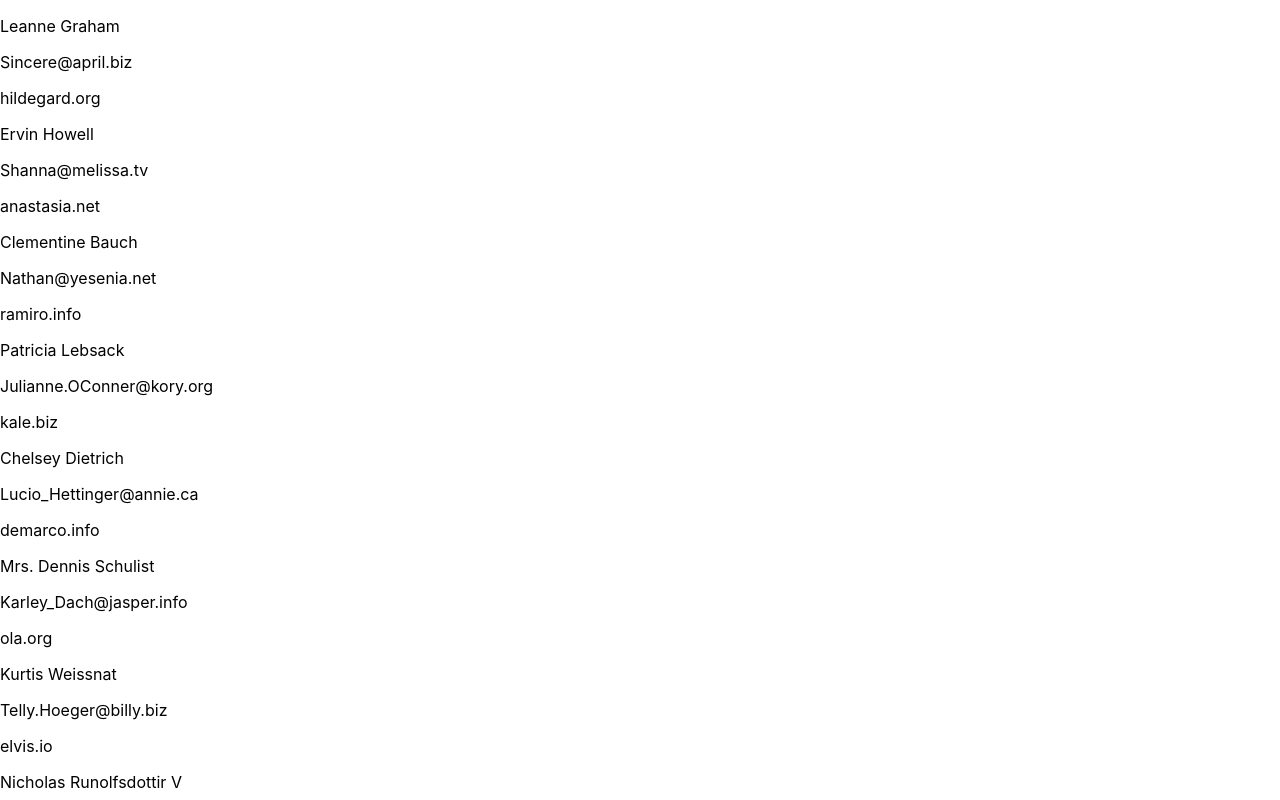
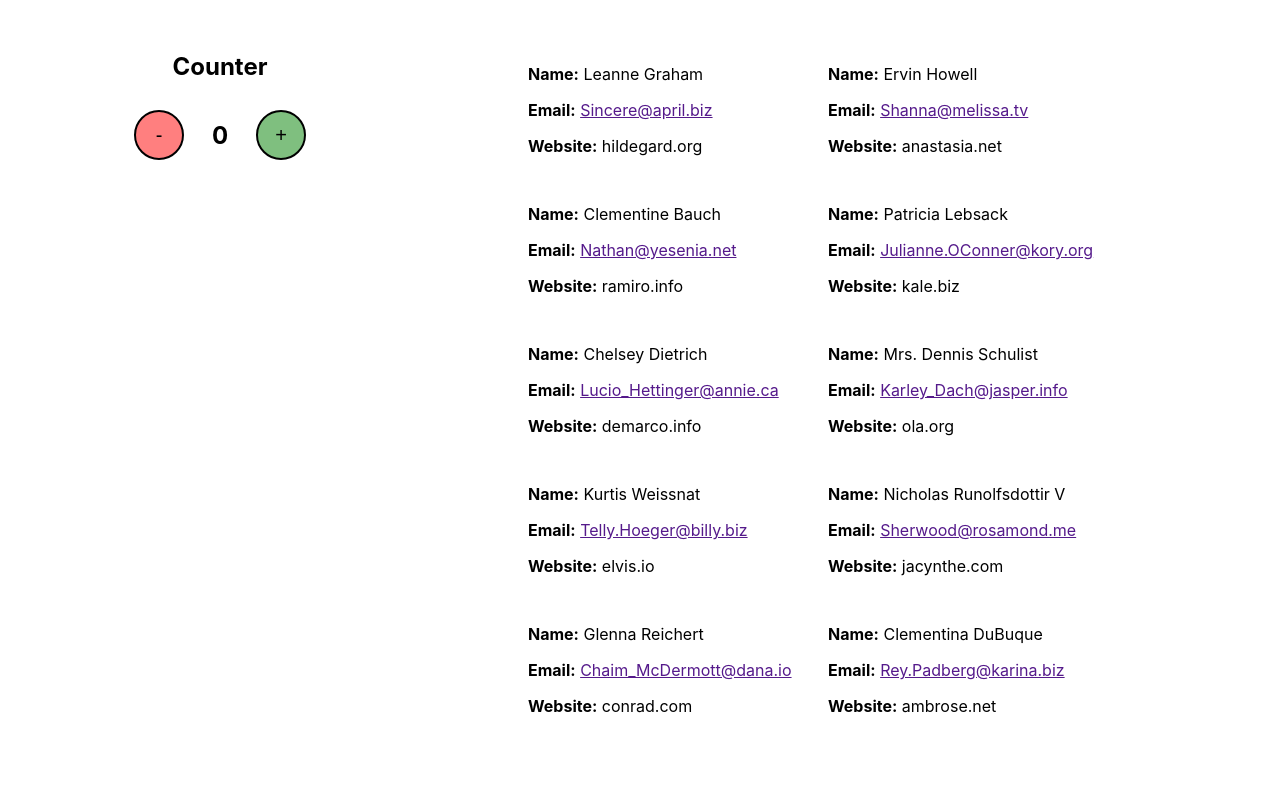
Before and after one commit to pauline-wim/react-chapitre02-users, a React (Create React App) app: page / in a window 1280 px wide. Shown: the top 800 px of the page. Built offline with nearby package versions, Linux system fonts and the light colour scheme.

Commit message:
Starting Bonus -> merging Counter & UserInfo

```diff
--- a/src/App.css
+++ b/src/App.css
@@ -1,38 +1,61 @@
-.App {
+/* GENERAL */
+
+main {
+  display: flex;
+  justify-content: space-around;
+  margin: 2rem;
+}
+
+/* USER INFO */
+
+.user-info {
+  padding: 1rem 2rem;
+  width: 600px;
+  display: grid;
+  grid-template-columns: 1fr 1fr;
+}
+
+article {
+  padding-bottom: 1rem;
+}
+
+span {
+  font-weight: 700;
+}
+
+/* COUNTER */
+
+h1 {
   text-align: center;
 }
 
-.App-logo {
-  height: 40vmin;
-  pointer-events: none;
+.container {
+  display: flex;
+  justify-content: space-around;
+  align-items: center;
+  width: 200px;
 }
 
-@media (prefers-reduced-motion: no-preference) {
-  .App-logo {
-    animation: App-logo-spin infinite 20s linear;
-  }
+.btn {
+  border-radius: 50%;
+  border: 2px solid black;
+  height: 50px;
+  width: 50px;
+  font-size: 20px;
 }
 
-.App-header {
-  background-color: #282c34;
-  min-height: 100vh;
-  display: flex;
-  flex-direction: column;
-  align-items: center;
-  justify-content: center;
-  font-size: calc(10px + 2vmin);
-  color: white;
+.green {
+  background-color: rgba(0, 128, 0, 0.5);
 }
 
-.App-link {
-  color: #61dafb;
+.green:hover {
+  background-color: rgba(0, 128, 0);
 }
 
-@keyframes App-logo-spin {
-  from {
-    transform: rotate(0deg);
-  }
-  to {
-    transform: rotate(360deg);
-  }
+.red {
+  background-color: rgba(255, 0, 0, 0.5);
 }
+
+.red:hover {
+  background-color: rgba(255, 0, 0);
+}
--- a/src/App.js
+++ b/src/App.js
@@ -1,5 +1,7 @@
 import React from "react";
 import Users from "./users.json";
+import UserInfo from "./components/UserInfo";
+import Counter from "./components/Counter";
 // CSS
 import './App.css';
 
@@ -8,24 +10,52 @@ class App extends React.Component {
   constructor() {
 		super();
 
-		this.state = {Users};
+		this.state = {
+      Users,
+      count: 0,
+    };
+
+    this.substract = this.substract.bind(this);
+    this.increment = this.increment.bind(this);
   };
 
+  substract() {
+    this.setState((prevState) => ({
+      count: prevState.count - 1,
+    }));
+  };
+
+  increment() {
+    this.setState((prevState) => ({
+      count: prevState.count + 1,
+    }));
+  };
 
   render() {
     return (
-      <div>
-        {this.state.Users.map((user) => {
-          return (
-            <div key={user.id}>
-              <p>{user.name}</p>
-              <p>{user.email}</p>
-              <p>{user.website}</p>
-            </div>
-          );
-        })};
-      </div>
-    );
+      <main>
+        <section className="counter">
+          <h1>Counter</h1>
+          <Counter
+            count={this.state.count}
+            substract={this.substract}
+            increment={this.increment}
+          />
+        </section>
+        <section className="user-info">
+          {this.state.Users.map((user) => {
+              return (
+                <UserInfo
+                  key={user.id}
+                  name={user.name}
+                  email={user.email}
+                  website={user.website}
+                />
+              )
+          })}
+        </section>
+      </main>
+    )
   };
 
 };
--- /dev/null
+++ b/src/components/Counter.js
@@ -0,0 +1,24 @@
+import React from "react";
+
+class Counter extends React.Component {
+    render() {
+        const counterLimit = this.props.count;
+        return (
+            <div className="container">
+
+                {counterLimit === 0 ? (
+                    <button className="btn red" onClick={console.log("The counter doesn't go below 0.")}>-</button>
+                    ) : (
+                    <button className="btn red" onClick={this.props.substract}>-</button>
+                    )
+                }
+                <h2>{this.props.count}</h2>
+
+                <button className="btn green" onClick={this.props.increment}>+</button>
+
+            </div>
+        );
+    };
+};
+
+export default Counter;
--- /dev/null
+++ b/src/components/UserInfo.js
@@ -0,0 +1,17 @@
+import React from "react";
+
+class UserInfo extends React.Component {
+
+    render() {
+        return (
+            <article>
+                <p><span>Name:</span> {this.props.name}</p>
+                <p><span>Email:</span> <a href="">{this.props.email}</a></p>
+                <p><span>Website:</span> {this.props.website}</p>
+            </article>
+        )
+    };
+
+  };
+
+export default UserInfo;
```
